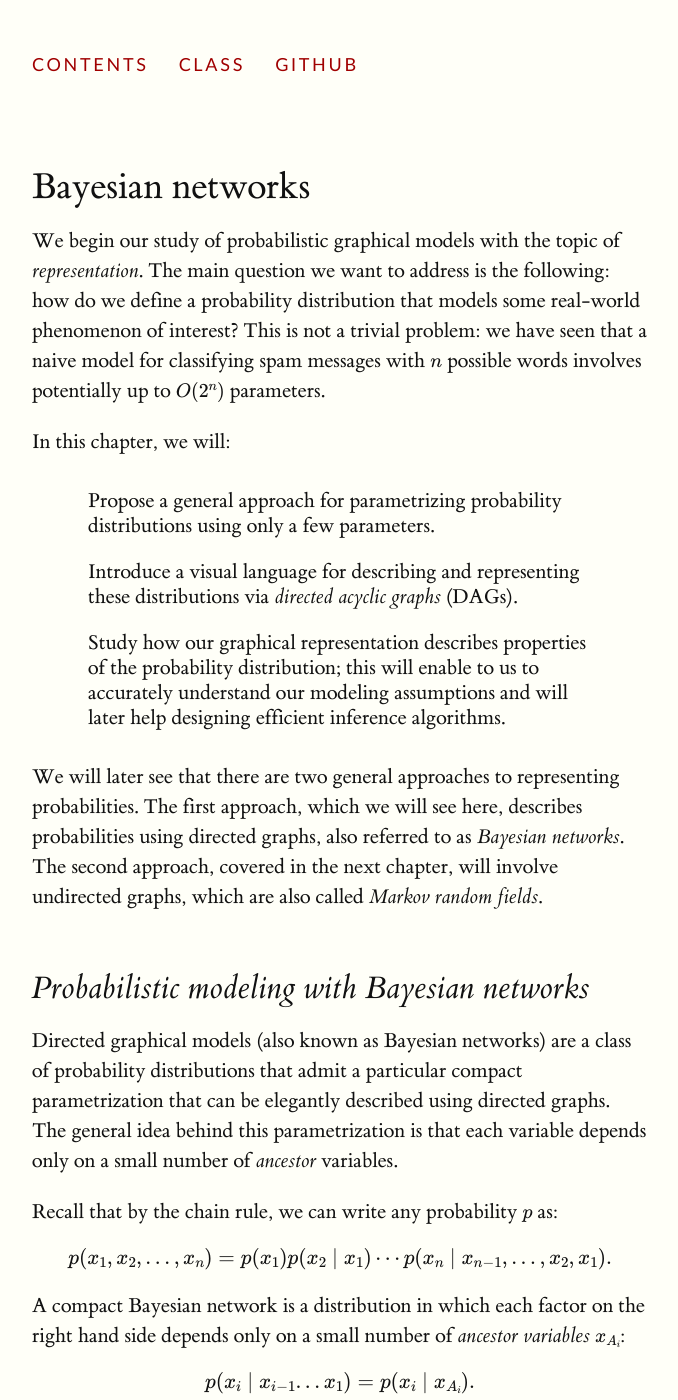
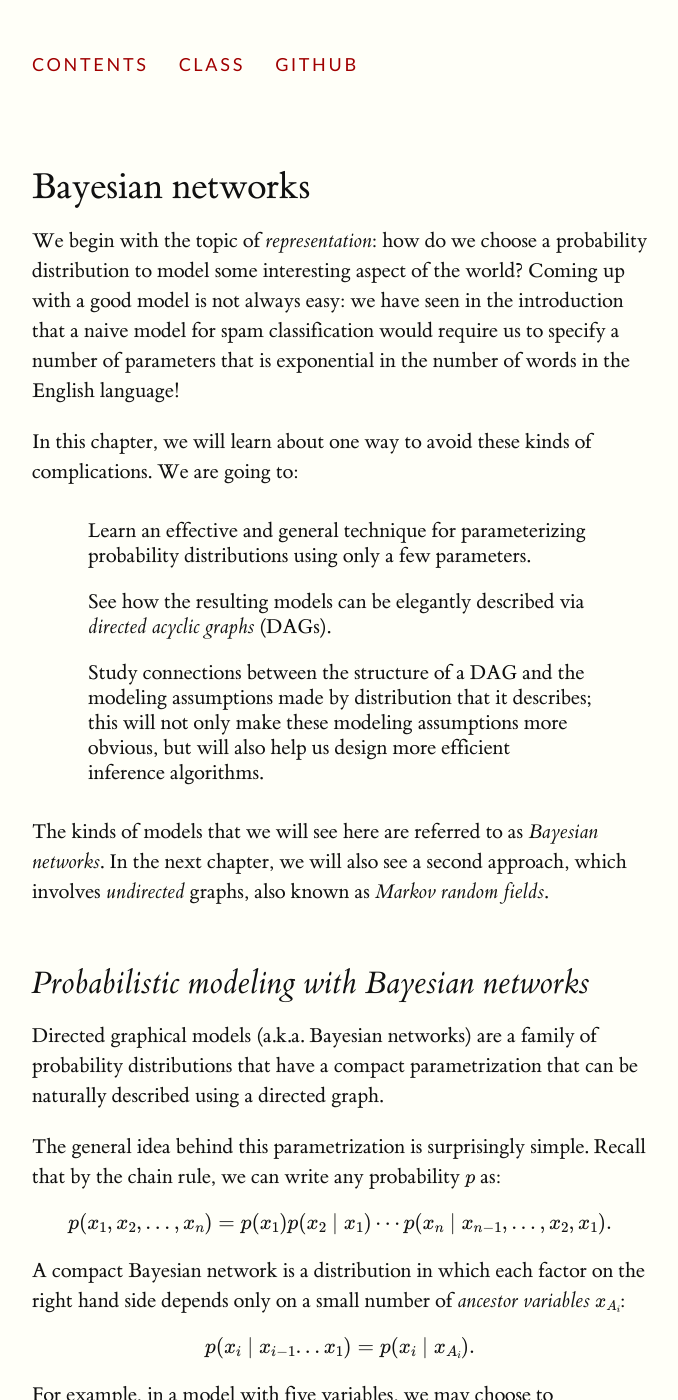
Before and after one commit to ermongroup/cs228-notes, a Jekyll site: the page built from representation/directed/index.md, in a window 1280 px wide and 1400 px high. Shown: the whole window, without its empty margins (128-806 px from the left). Built offline with Jekyll 4.4.1, drawn with Linux system fonts in a browser that asks for light colours; formulas are drawn with MathJax 3; some of the changed text lies outside the part shown.

Commit message:
random style edits

```diff
--- a/representation/directed/index.md
+++ b/representation/directed/index.md
@@ -2,23 +2,24 @@
 layout: post
 title: Bayesian networks
 ---
-We begin our study of probabilistic graphical models with the topic of *representation*.
-The main question we want to address is the following: how do we define a probability distribution that models some real-world phenomenon of interest? This is not a trivial problem: we have seen that a naive model for classifying spam messages with $$n$$ possible words involves potentially up to $$O(2^n)$$ parameters.
+We begin with the topic of *representation*: how do we choose a probability distribution to model some interesting aspect of the world?
+Coming up with a good model is not always easy: we have seen in the introduction that a naive model for spam classification would require us to specify a number of parameters that is exponential in the number of words in the English language!
 
-In this chapter, we will:
+In this chapter, we will learn about one way to avoid these kinds of complications.
+We are going to:
 
-- Propose a general approach for parametrizing probability distributions using only a few parameters.
-- Introduce a visual language for describing and representing these distributions via *directed acyclic graphs* (DAGs).
-- Study how our graphical representation describes properties of the probability distribution; this will enable to us to accurately understand our modeling assumptions and will later help designing efficient inference algorithms.
+- Learn an effective and general technique for parameterizing probability distributions using only a few parameters.
+- See how the resulting models can be elegantly described via *directed acyclic graphs* (DAGs).
+- Study connections between the structure of a DAG and the modeling assumptions made by distribution that it describes; this will not only make these modeling assumptions more obvious, but will also help us design more efficient inference algorithms.
 
-We will later see that there are two general approaches to representing probabilities.
-The first approach, which we will see here, describes probabilities using directed graphs, also referred to as *Bayesian networks*. The second approach, covered in the next chapter, will involve undirected graphs, which are also called *Markov random fields*.
+The kinds of models that we will see here are referred to as *Bayesian networks*. In the next chapter, we will also see a second approach, which involves *undirected* graphs, also known as *Markov random fields*.
 
 
 ## Probabilistic modeling with Bayesian networks
 
-Directed graphical models (also known as Bayesian networks) are a class of probability distributions that admit a particular compact parametrization that can be elegantly described using directed graphs. The general idea behind this parametrization is that each variable depends only on a small number of *ancestor* variables.
+Directed graphical models (a.k.a. Bayesian networks) are a family of probability distributions that have a compact parametrization that can be naturally described using a directed graph.
 
+The general idea behind this parametrization is surprisingly simple.
 Recall that by the chain rule, we can write any probability $$p$$ as:
 {% math %}
 p(x_1,x_2,...,x_n) = p(x_1) p(x_2\mid x_1) \cdots p(x_n\mid x_{n-1},...,x_2,x_1).
@@ -35,14 +36,15 @@ When the variables are discrete (which will be often be the case in the problem
 
 Distributions of this form can be naturally expressed as *directed acyclic graphs*, in which vertices correspond to variables $$x_i$$ and edges indicate dependency relationships. In particular we set the parents of each node to $$x_i$$ to its ancestors $$x_{A_i}$$.
 
-As an example, consider a model of a student's grade $$g$$ on an exam; in addition to $$g$$, we also model other aspects of the problem, such as the exam's difficulty $$d$$, the student's intelligence $$i$$, his SAT score $$s$$, and the quality $$l$$ of a reference letter from the professor who taught the course. Each variable is binary, except for $$g$$, which takes 3 possible values.{% marginfigure 'nb1' 'assets/img/grade-model.png' 'Bayes net model describing the performance of a student on an exam. The distribution can be represented a product of conditional probability distributions specified by tables. The form of these distributions is described by edges in the graph.'%} The joint probability distribution over the 5 variables naturally factorizes as follows:
+As an example, consider a model of a student's grade $$g$$ on an exam; this grade depends on several factors: the exam's difficulty $$d$$, the student's intelligence $$i$$, his SAT score $$s$$; it also affects the quality $$l$$ of the reference letter from the professor who taught the course. Each variable is binary, except for $$g$$, which takes 3 possible values.{% marginfigure 'nb1' 'assets/img/grade-model.png' 'Bayes net model describing the performance of a student on an exam. The distribution can be represented a product of conditional probability distributions specified by tables. The form of these distributions is described by edges in the graph.'%} The joint probability distribution over the 5 variables naturally factorizes as follows:
 {% math %}
 p(l, g, i, d, s) = p(l \mid  g) p(g \mid  i, d) p(i) p(d) p(s\mid d).
 {% endmath %}
 The graphical representation of this distribution is a DAG that visually specifies how random variables depend on each other. The graph clearly indicates that the letter depends on the grade, which in turn depends on the student's intelligence and the difficulty of the exam.
 
 Another way to interpret directed graphs is in terms of stories for how the data was generated.
-In the above example, to determine the quality of the reference letter, we may first sample an intelligence level and an exam difficulty; then, a student's grade is sampled given these parameters; finally, the recommendation letter is generated based on that grade.
+In the above example, to determine the quality of the reference letter, we may first sample an intelligence level and an exam difficulty; then, a student's grade is sampled given these parameters; finally, the recommendation letter is generated based on the grade.
+
 In the previous spam classification example, we implicitly postulated that email is generated according to a two-step process:
 first, we choose a spam/non-spam label $$y$$; then we sample independently whether each word is present, conditioned on that label.
 
```
Also changed, not shown: other parts of representation/directed/index.md (+1 -1 lines), inference/sampling/index.md (+8 -9 lines), preliminaries/introduction/index.md (+5 -4 lines), representation/undirected/index.md (+14 -12 lines).
